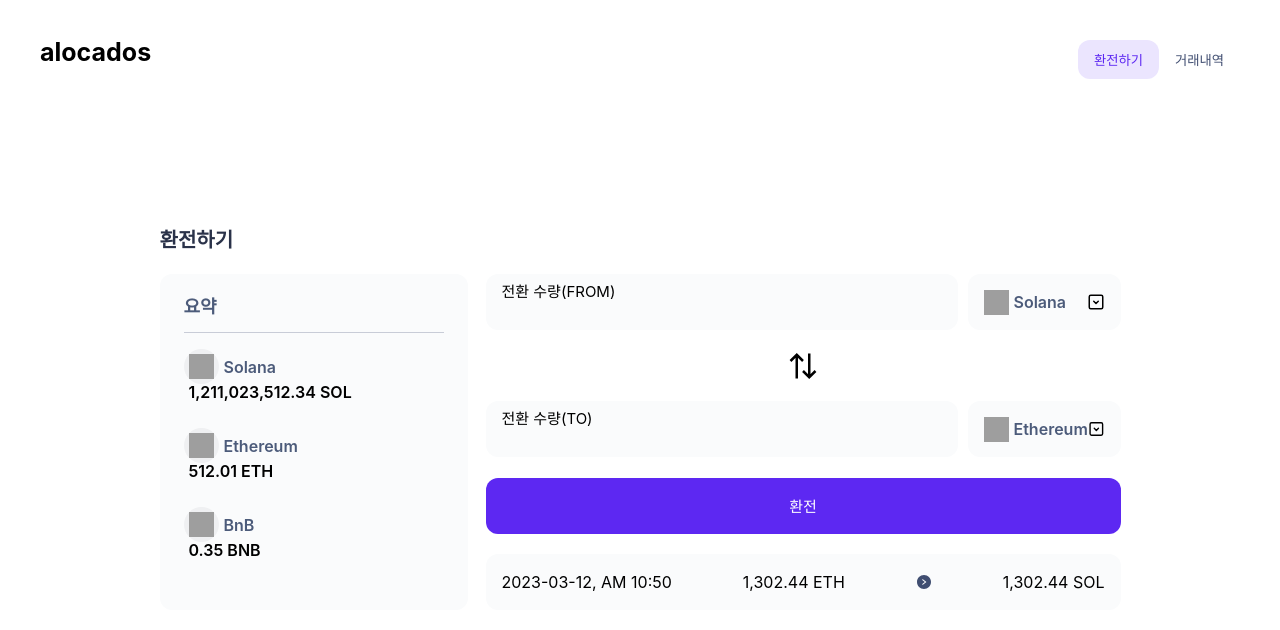
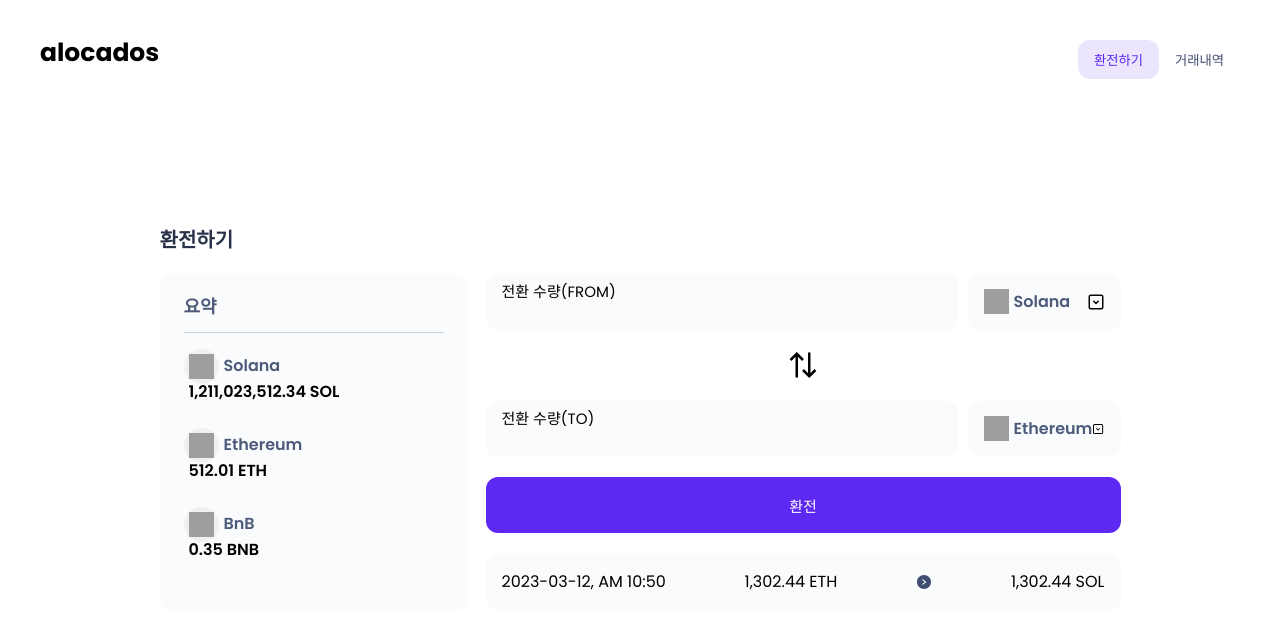
Before and after one commit to SSSunmin/alocados-frontend-task, a React (Create React App) app: page / in a window 1280 px wide. Shown: the top 630 px of the page. Built offline with nearby package versions, Linux system fonts and the light colour scheme; grey boxes are pictures that could not be loaded.

Commit message:
style: Edit App css

```diff
--- a/src/App.css
+++ b/src/App.css
@@ -1,4 +1,11 @@
 @import 'reset.css';
+@import url('https://fonts.googleapis.com/css2?family=Noto+Sans+KR:wght@300;500;900&family=Poppins:wght@400;600;700&display=swap');
+
 .App {
+	height: 100vh;
 	padding: 40px;
+	display: flex;
+	flex-direction: column;
+	box-sizing: border-box;
+	font-family: 'Poppins', sans-serif;
 }
```
